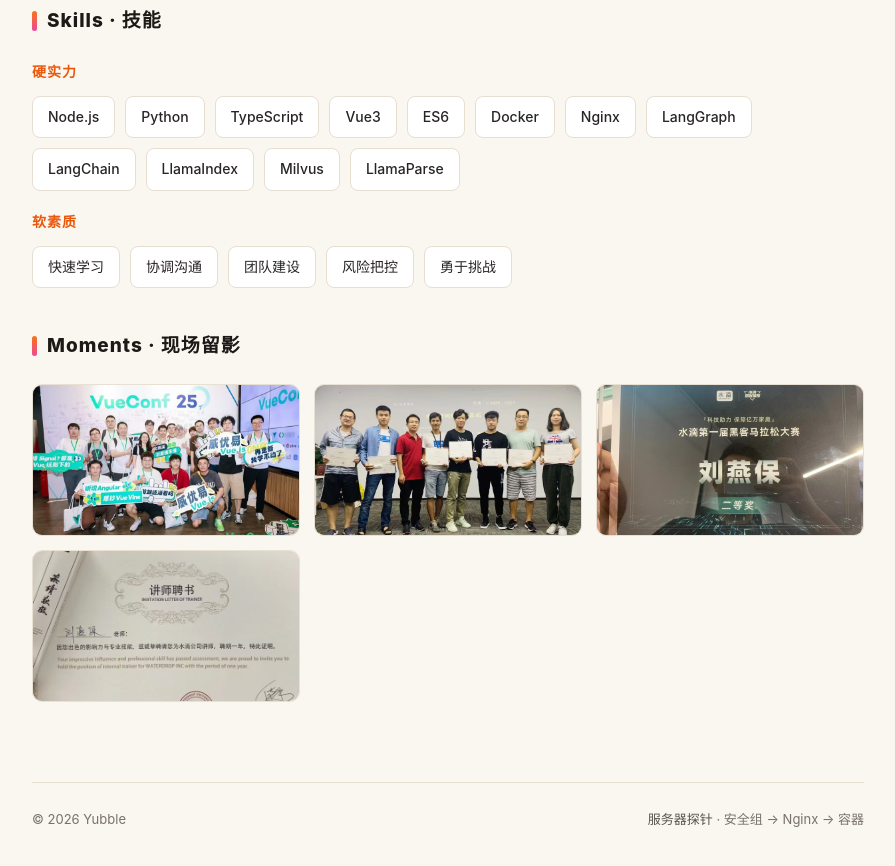
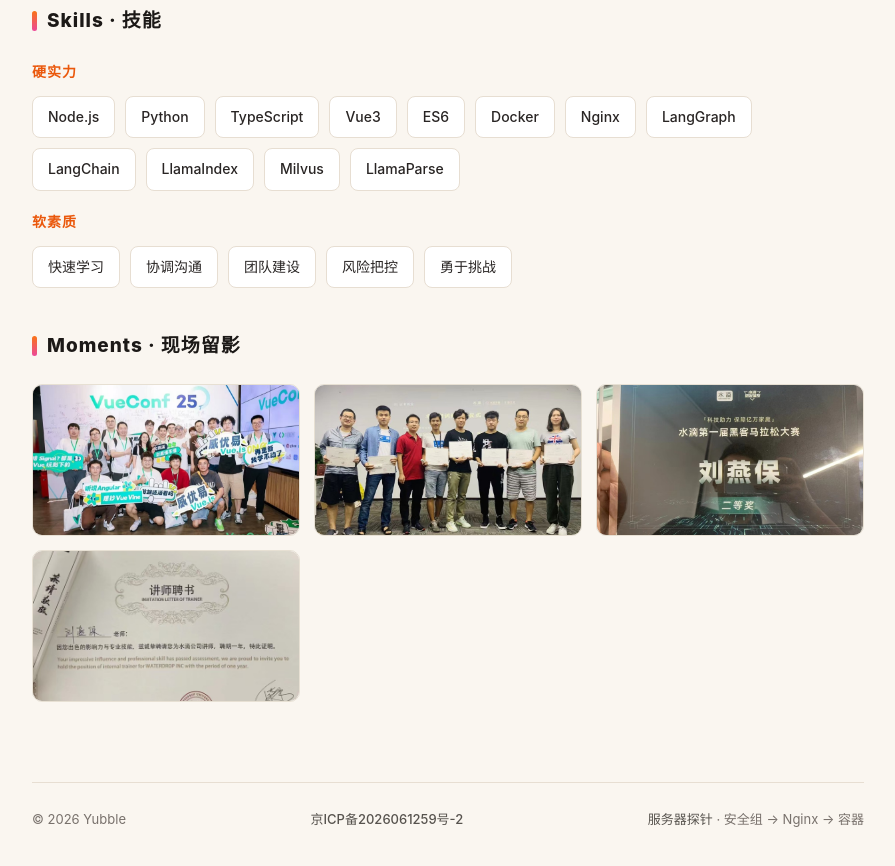
Before and after one commit to Yubble/personal-homepage, a plain HTML site: page site/index.html in a window 1280 px wide. Shown: the part 1536-2402 px from the top of the page, without its empty margins (192-1087 px from the left). Drawn offline with Linux system fonts and the light colour scheme.

Commit message:
主页 footer 挂 ICP 备案号（京ICP备2026061259号-2，链接工信部）

```diff
--- a/site/index.html
+++ b/site/index.html
@@ -133,6 +133,7 @@
 
   <footer>
     <span>© 2026 Yubble</span>
+    <a href="https://beian.miit.gov.cn" target="_blank" rel="noopener">京ICP备2026061259号-2</a>
     <span><a href="/hello">服务器探针</a> · 安全组 → Nginx → 容器</span>
   </footer>
 
```
